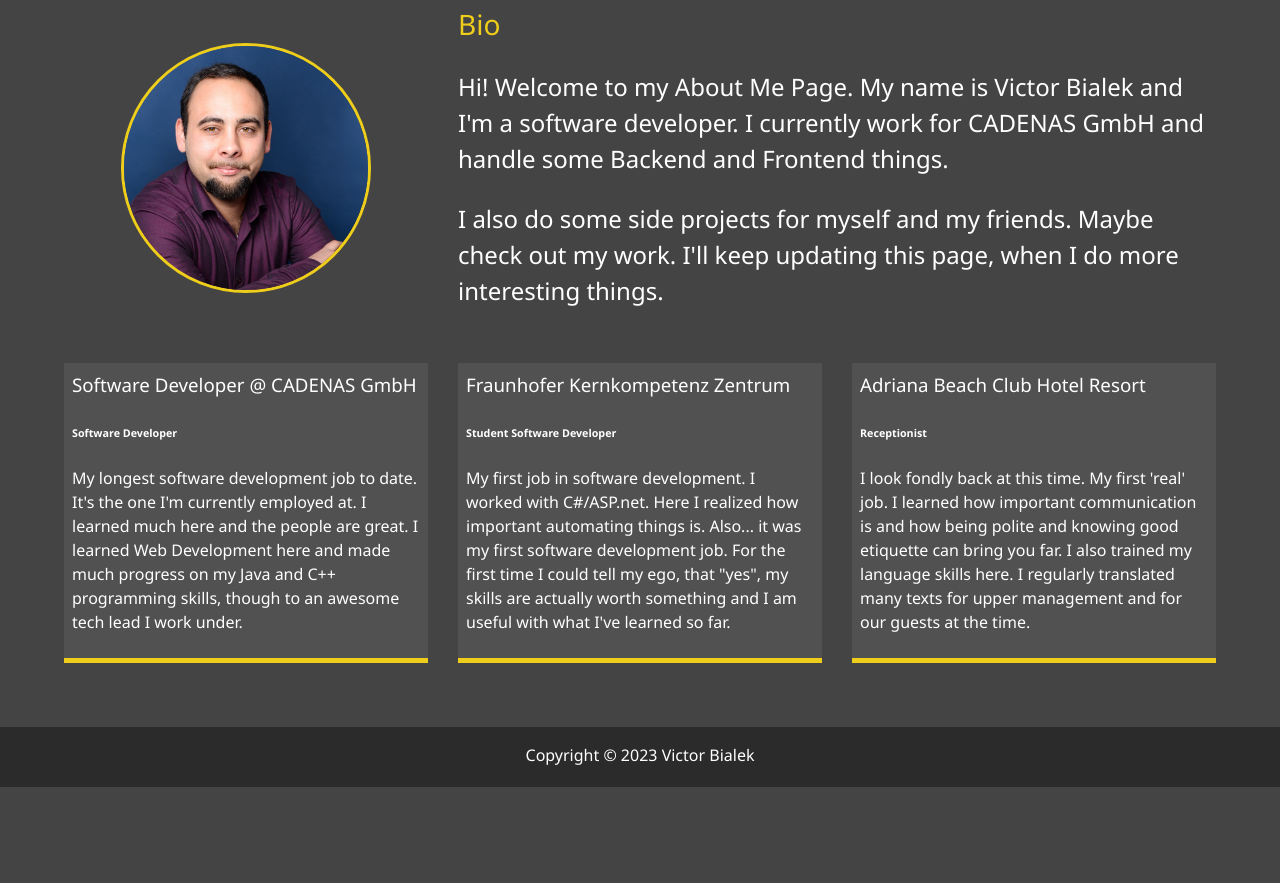
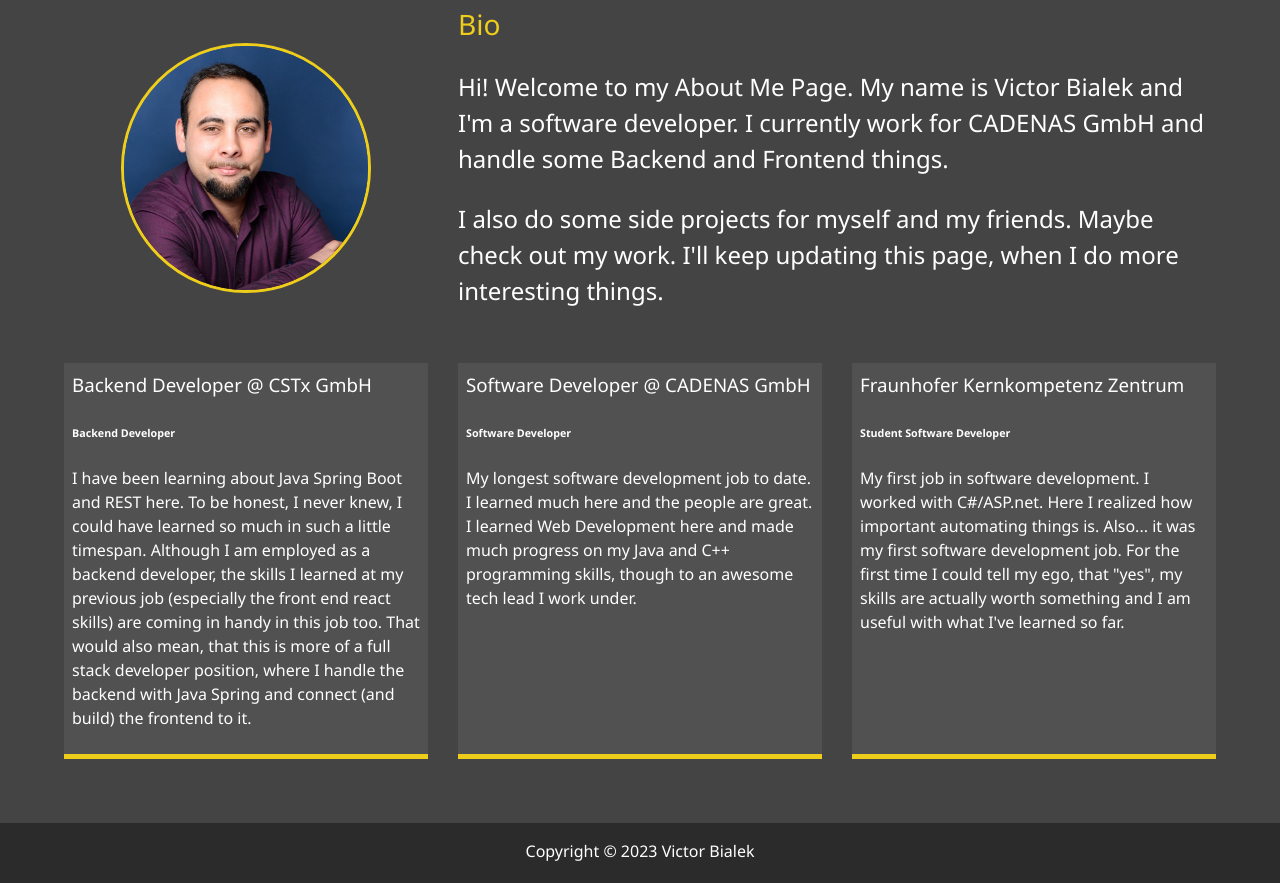
Before and after one commit to Vendrim/PortfolioWebsite, a website: page dist/about.html in a window 1280 px wide. Shown: the part 279-1162 px from the top of the page. Before the commit the page ends 1066 px from the top, so only its background shows below. Drawn offline with Linux system fonts and the light colour scheme.

Commit message:
update profile

```diff
--- a/dist/about.html
+++ b/dist/about.html
@@ -62,16 +62,29 @@
           </p>
         </div>
         <div class="job job-1">
+          <h3>Backend Developer @ CSTx GmbH</h3>
+          <h6>Backend Developer</h6>
+          <p>
+            I have been learning about Java Spring Boot and REST here. To be
+            honest, I never knew, I could have learned so much in such a little
+            timespan. Although I am employed as a backend developer, the skills
+            I learned at my previous job (especially the front end react skills)
+            are coming in handy in this job too. That would also mean, that this
+            is more of a full stack developer position, where I handle the
+            backend with Java Spring and connect (and build) the frontend to it.
+          </p>
+        </div>
+        <div class="job job-2">
           <h3>Software Developer @ CADENAS GmbH</h3>
           <h6>Software Developer</h6>
           <p>
-            My longest software development job to date. It's the one I'm
-            currently employed at. I learned much here and the people are great.
-            I learned Web Development here and made much progress on my Java and
-            C++ programming skills, though to an awesome tech lead I work under.
+            My longest software development job to date. I learned much here and
+            the people are great. I learned Web Development here and made much
+            progress on my Java and C++ programming skills, though to an awesome
+            tech lead I work under.
           </p>
         </div>
-        <div class="job job-2">
+        <div class="job job-3">
           <h3>Fraunhofer Kernkompetenz Zentrum</h3>
           <h6>Student Software Developer</h6>
           <p>
@@ -80,17 +93,6 @@
             first software development job. For the first time I could tell my
             ego, that "yes", my skills are actually worth something and I am
             useful with what I've learned so far.
-          </p>
-        </div>
-        <div class="job job-3">
-          <h3>Adriana Beach Club Hotel Resort</h3>
-          <h6>Receptionist</h6>
-          <p>
-            I look fondly back at this time. My first 'real' job. I learned how
-            important communication is and how being polite and knowing good
-            etiquette can bring you far. I also trained my language skills here.
-            I regularly translated many texts for upper management and for our
-            guests at the time.
           </p>
         </div>
       </div>
--- a/package.json
+++ b/package.json
@@ -3,8 +3,10 @@
   "version": "1.0.0",
   "description": "This is my project portfolio website -- probably just a course for now",
   "main": "index.js",
+  "homepage": "https://vendrim.github.io/PorfolioWebsite",
   "scripts": {
-    "sass": "node-sass -w scss/ -o dist/css/ --recursive"
+    "sass": "node-sass -w scss/ -o dist/css/ --recursive",
+    "deploy": "gh-pages -d dist"
   },
   "repository": {
     "type": "git",
@@ -15,8 +17,8 @@
   "bugs": {
     "url": "https://github.com/Vendrim/PortfolioWebsite/issues"
   },
-  "homepage": "https://github.com/Vendrim/PortfolioWebsite#readme",
   "dependencies": {
+    "gh-pages": "^5.0.0",
     "node-sass": "^8.0.0"
   }
 }
```
Also changed, not shown: 3 other files.
